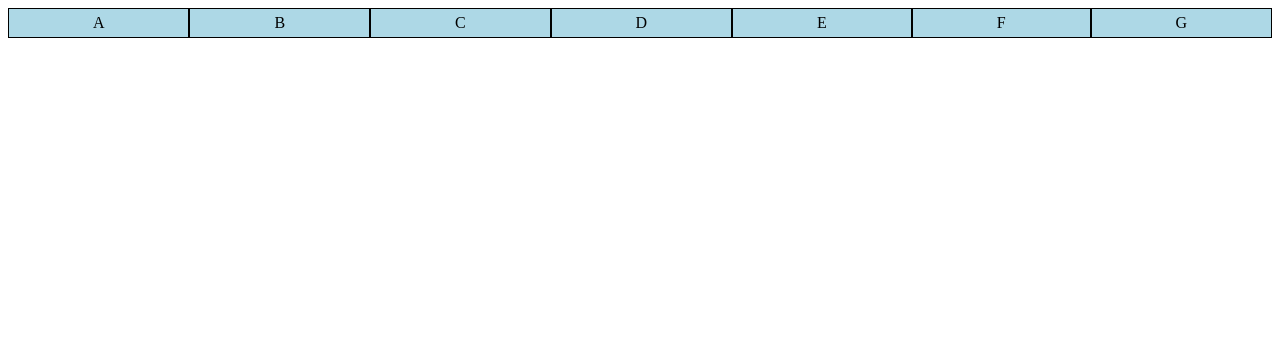
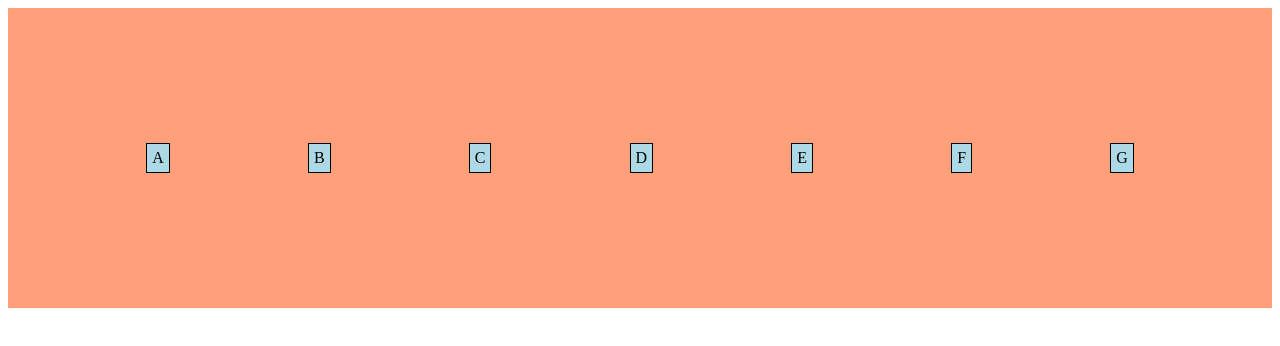
Before and after one commit to Camilacafo/html-css, a plain HTML site: page exercicios/ex027/flex004.html in a window 1280 px wide. Drawn offline with Linux system fonts and the light colour scheme.

Commit message:
alinhamento nos eixos flexbox

```diff
--- a/exercicios/ex027/flex004.html
+++ b/exercicios/ex027/flex004.html
@@ -7,8 +7,11 @@
     <style>
         div.container{
             background-color: lightsalmon;
+            height: 300px;
             display: flex;
             flex-flow: row nowrap;
+            justify-content: space-evenly;
+            align-items: center;
         }
 
         div.item{
@@ -16,7 +19,7 @@
             padding: 5px;
             border: 1px solid black;
             text-align:center;
-            flex: auto;
+
         }
     </style>
 </head>
```
